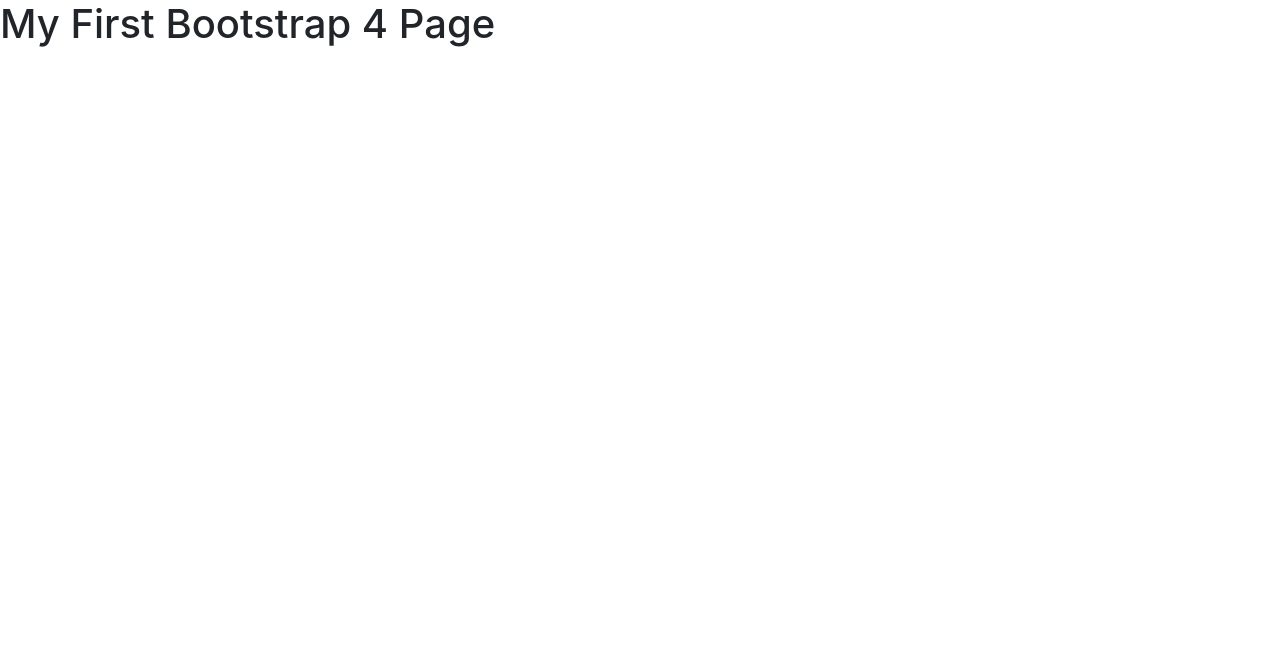
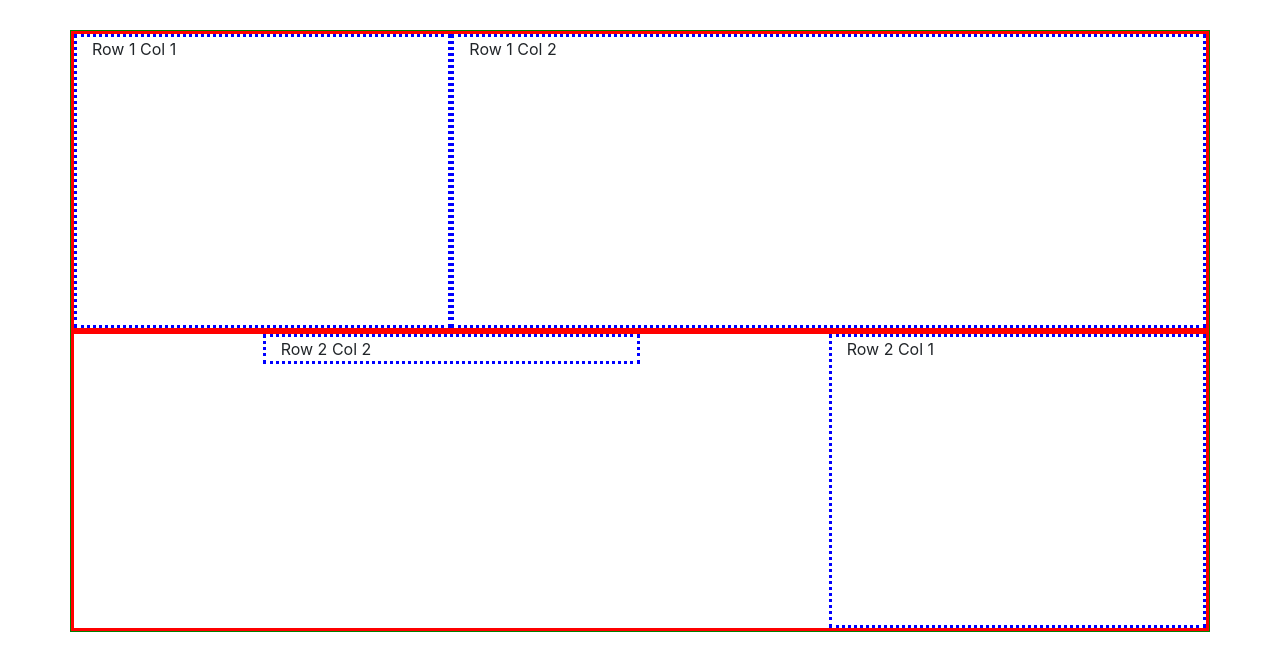
Before and after one commit to academind/bootstrap4-introduction, a plain HTML site: page index.html in a window 1280 px wide. Drawn offline with nearby package versions, Linux system fonts and the light colour scheme.

Commit message:
added grid code

```diff
--- a/index.html
+++ b/index.html
@@ -1,13 +1,52 @@
 <!DOCTYPE html>
 <html lang="en">
+
 <head>
     <meta charset="UTF-8">
     <meta name="viewport" content="width=device-width, initial-scale=1.0">
     <meta http-equiv="X-UA-Compatible" content="ie=edge">
     <title>Bootstrap 4 Introduction</title>
-    <link rel="stylesheet" href="https://maxcdn.bootstrapcdn.com/bootstrap/4.0.0/css/bootstrap.min.css" integrity="sha384-Gn5384xqQ1aoWXA+058RXPxPg6fy4IWvTNh0E263XmFcJlSAwiGgFAW/dAiS6JXm" crossorigin="anonymous">
+    <link rel="stylesheet" href="https://maxcdn.bootstrapcdn.com/bootstrap/4.0.0/css/bootstrap.min.css" integrity="sha384-Gn5384xqQ1aoWXA+058RXPxPg6fy4IWvTNh0E263XmFcJlSAwiGgFAW/dAiS6JXm"
+        crossorigin="anonymous">
+    <style>
+        body {
+            margin: 30px;
+        }
+
+        .my-container {
+            border: 1px solid green;
+        }
+
+        .my-row {
+            border: 3px solid red;
+            height: 300px;
+        }
+
+        .my-col {
+            border: 3px dotted blue;
+        }
+    </style>
 </head>
+
 <body>
-    <h1>My First Bootstrap 4 Page</h1>
+    <div class="container my-container">
+        <div class="row my-row">
+            <div class="col-md-4 col-sm-6 my-col">
+                Row 1 Col 1
+            </div>
+            <div class="col-md-8 col-sm-6 my-col">
+                Row 1 Col 2
+            </div>
+        </div>
+        <div class="row justify-content-between align-items-stretch my-row">
+            <div class="col-4 my-col order-md-12">
+                Row 2 Col 1
+            </div>
+            <div class="col-4 offset-md-2 my-col align-self-start order-md-2">
+                Row 2 Col 2
+            </div>
+        </div>
+    </div>
 </body>
+
 </html>
```
